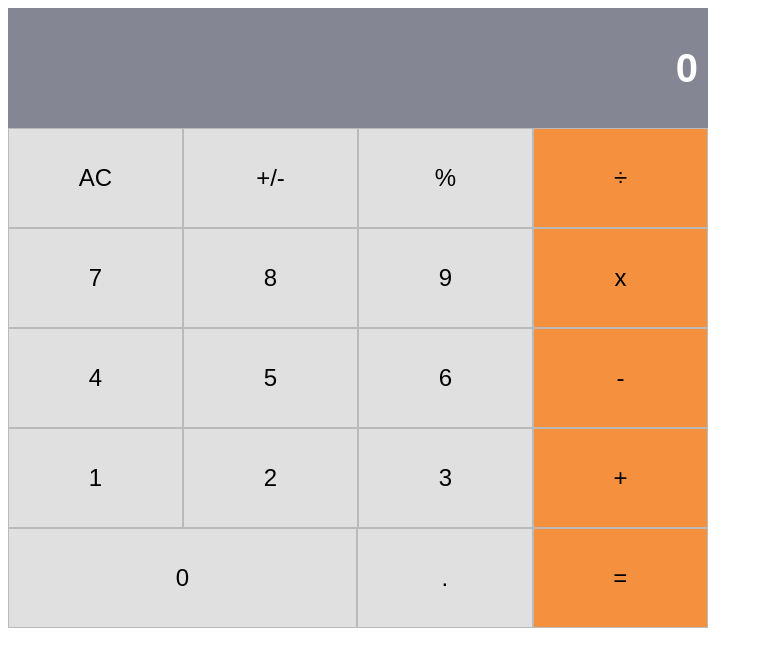
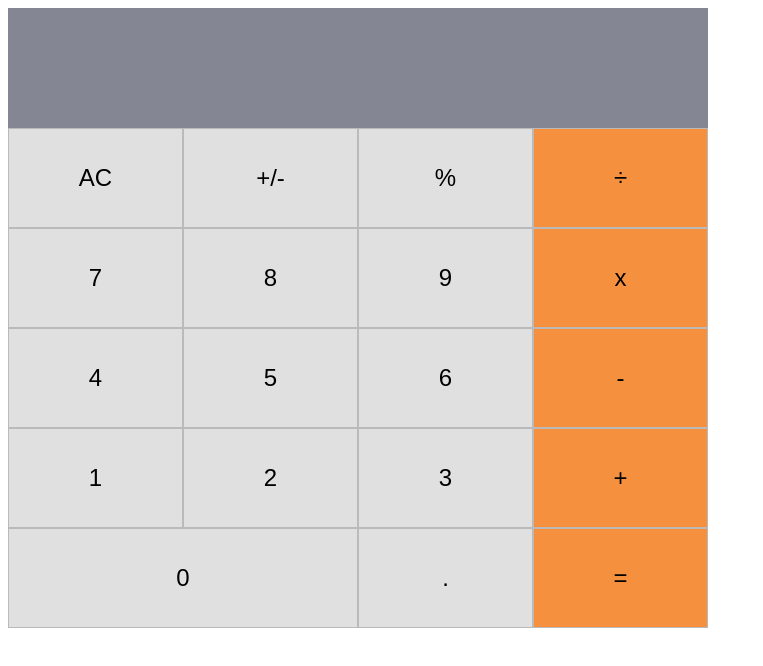
Before and after one commit to men32z/react-calculator, a React (Create React App) app: page / in a window 1280 px wide. Shown: the top 666 px of the page, without its empty margins (0-763 px from the left). Built offline with nearby package versions, Linux system fonts and the light colour scheme.

Commit message:
interaction click handlers added

```diff
--- a/src/components/App.js
+++ b/src/components/App.js
@@ -1,21 +1,30 @@
 import React from 'react';
 import Display from './Display';
 import ButtonPanel from './ButtonPanel';
+import calculate from '../logic/calculate';
 
 class App extends React.Component {
   constructor(props) {
     super(props);
     this.state = {
-      calculation: '0',
+      total: null,
+      next: null,
+      operation: null,
     };
+    this.handleClick = this.handleClick.bind(this);
+  }
+
+  handleClick(buttonName) {
+    const { total, next, operation } = calculate(this.state, buttonName);
+    this.setState({ total, next, operation });
   }
 
   render() {
-    const { calculation } = this.state;
+    const { next } = this.state;
     return (
       <div className="calculator">
-        <Display result={calculation} />
-        <ButtonPanel />
+        <Display result={next} />
+        <ButtonPanel clickHandler={this.handleClick} />
       </div>
     );
   }
--- a/src/components/Button.js
+++ b/src/components/Button.js
@@ -1,8 +1,15 @@
 import PropTypes from 'prop-types';
 import React from 'react';
 
-const Button = ({ name, color, wide }) => (
-  <div style={{ backgroundColor: color, width: wide ? '50%' : '25%' }}>
+const Button = ({
+  name, color, wide, onClick,
+}) => (
+  <div
+    style={{ backgroundColor: color, width: wide ? 'calc(50% + 2px)' : '25%', cursor: 'pointer' }}
+    onClick={() => onClick(name)}
+    onKeyDown={() => onClick(name)}
+    role="presentation"
+  >
     <span>{name}</span>
 
   </div>
@@ -11,12 +18,14 @@ Button.propTypes = {
   name: PropTypes.string,
   color: PropTypes.string,
   wide: PropTypes.bool,
+  onClick: PropTypes.func,
 };
 
 Button.defaultProps = {
   wide: false,
   name: '',
   color: '#F5913E',
+  onClick: () => {},
 };
 
 export default Button;
--- a/src/components/ButtonPanel.js
+++ b/src/components/ButtonPanel.js
@@ -1,25 +1,43 @@
 import React from 'react';
+import PropTypes from 'prop-types';
 import Button from './Button';
 
-const ButtonPanel = () => {
-  const paintGray = i => (i < 3 ? '#E0E0E0' : undefined);
-  const group1 = ['AC', '+/-', '%', '÷'].map((x, i) => <Button key={x} name={x} color={paintGray(i)} />);
-  const group2 = ['7', '8', '9', 'x'].map((x, i) => <Button key={x} name={x} color={paintGray(i)} />);
-  const group3 = ['4', '5', '6', '-'].map((x, i) => <Button key={x} name={x} color={paintGray(i)} />);
-  const group4 = ['1', '2', '3', '+'].map((x, i) => <Button key={x} name={x} color={paintGray(i)} />);
-  const group5 = ['0', '.', '='].map((x, i) => (
-    <Button key={x} name={x} color={i < 2 ? '#E0E0E0' : undefined} wide={i === 0} />
-  ));
+class ButtonPanel extends React.Component {
+  constructor(props) {
+    super(props);
+    this.handleClick = this.handleClick.bind(this);
+  }
 
-  return (
-    <div className="button-panel">
-      <div>{group1}</div>
-      <div>{group2}</div>
-      <div>{group3}</div>
-      <div>{group4}</div>
-      <div>{group5}</div>
-    </div>
-  );
+  handleClick(buttonName) {
+    const { clickHandler } = this.props;
+    return clickHandler(buttonName);
+  }
+
+  render() {
+    const paintGray = (i, x) => (i < 3 && x !== '=' ? '#E0E0E0' : undefined);
+    const items = [
+      ['AC', '+/-', '%', '÷'], ['7', '8', '9', 'x'], ['4', '5', '6', '-'], ['1', '2', '3', '+'], ['0', '.', '='],
+    ].map(x => (
+      <div key={x[0][0]}>
+        {x.map((x, i) => <Button key={x} name={x} onClick={this.handleClick} color={paintGray(i, x)} wide={x === '0'} />)}
+      </div>
+    ));
+
+    return (
+      <div className="button-panel">
+        {items}
+      </div>
+    );
+  }
+}
+
+
+ButtonPanel.propTypes = {
+  clickHandler: PropTypes.func,
+};
+
+ButtonPanel.defaultProps = {
+  clickHandler: () => {},
 };
 
 export default ButtonPanel;
--- a/src/logic/calculate.js
+++ b/src/logic/calculate.js
@@ -1,10 +1,15 @@
 import operate from './operate';
 
 const calculate = ({ total, next, operation }, buttonName) => {
+  const numbers = ['1', '2', '3', '4', '5', '6', '7', '8', '9', '0'];
   const operators = ['÷', '+', '-', 'x', '%'];
 
   if (operators.includes(buttonName)) {
-    return { total, next, operation: buttonName };
+    return { total: next, next: '', operation: buttonName };
+  }
+
+  if (numbers.includes(buttonName)) {
+    return { total, next: (next || '') + buttonName, operation };
   }
 
   switch (buttonName) {
@@ -24,8 +29,8 @@ const calculate = ({ total, next, operation }, buttonName) => {
       };
     case '=':
       return {
-        total: operate(total, next, operation),
-        next: '0',
+        total: '0',
+        next: operate(total, next, operation),
         operation: null,
       };
     default:
```
Also changed, not shown: 1 other file (tests, documents, lock files or other folders).
